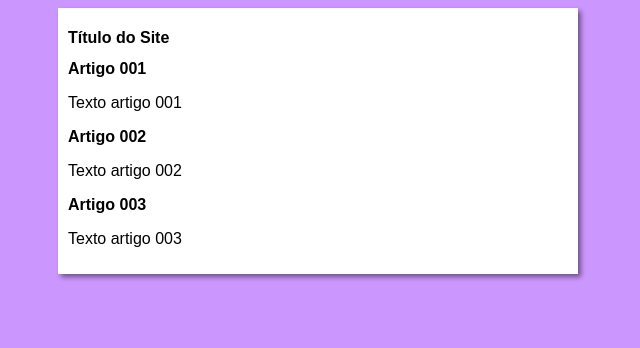
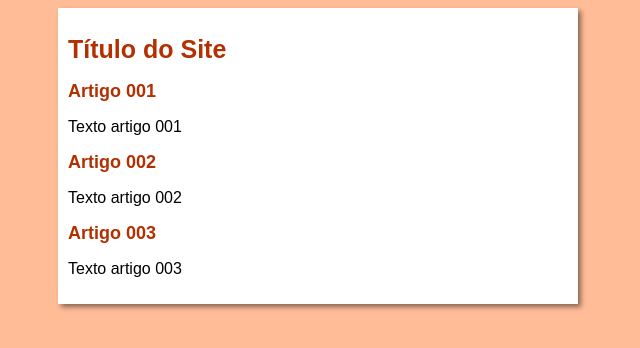
Before and after one commit to maviduarte/projeto-site, a plain HTML site: page index.html in a window 1280 px wide. Shown: the whole page, without its empty margins (322-962 px from the left). Drawn offline with Linux system fonts and the light colour scheme.

Commit message:
Update Style
Fiz uma atualização no arquivo style.css

```diff
--- a/estilos/style.css
+++ b/estilos/style.css
@@ -4,7 +4,7 @@
 }
 
 body {
-    background-color: rgb(204, 150, 255);
+    background-color: rgb(255, 188, 150);
 }
 
 main {
@@ -14,3 +14,13 @@ main {
     padding: 10px;
     box-shadow: 3px 3px 5px rgba(0, 0, 0, 0.459);
 }
+
+h1 {
+    font-size: 25px;
+    color: rgb(179, 48, 0);
+}
+
+h2 {
+    font-size: 18px;
+    color: rgb(179, 48, 0);
+}
```
